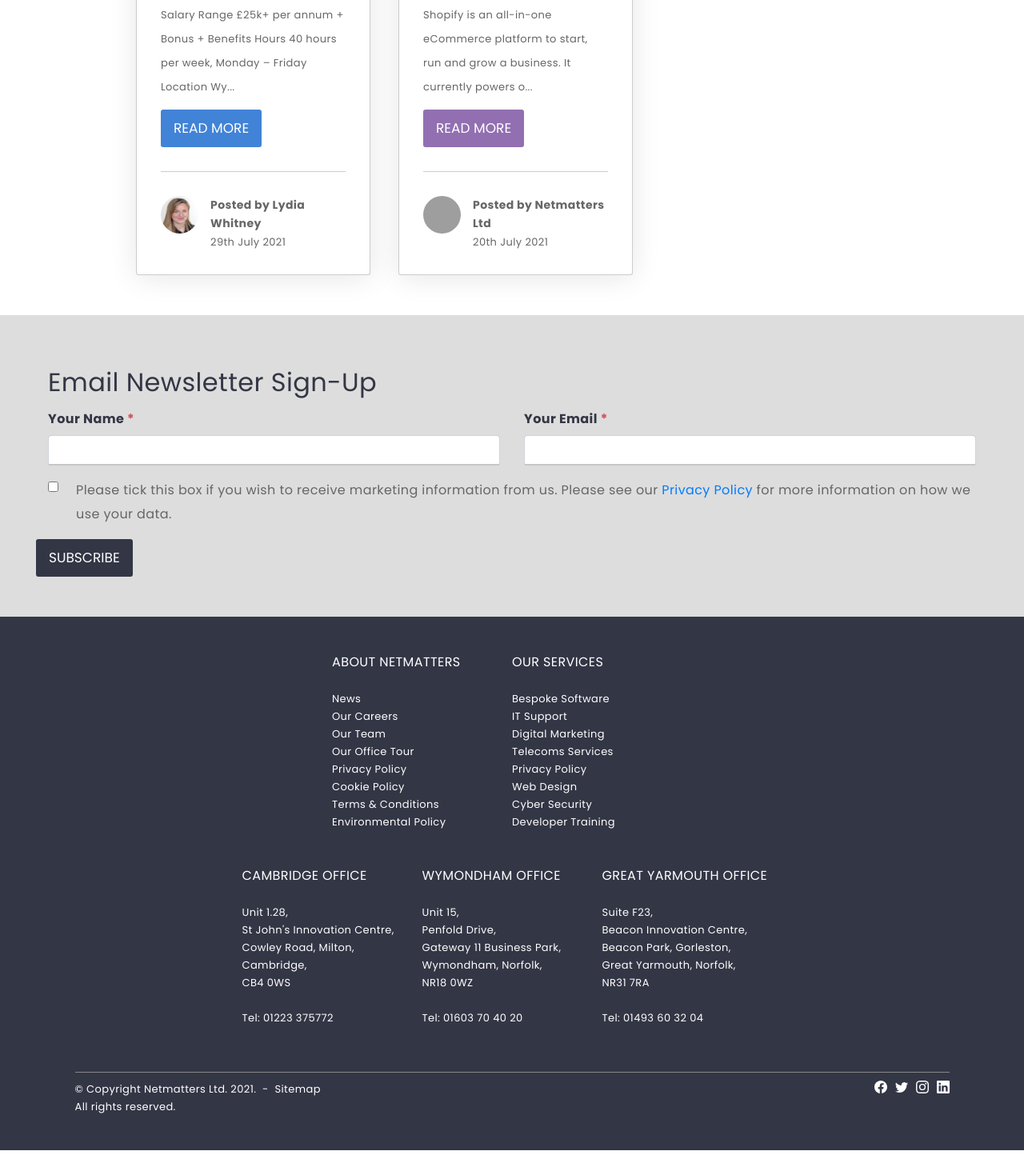
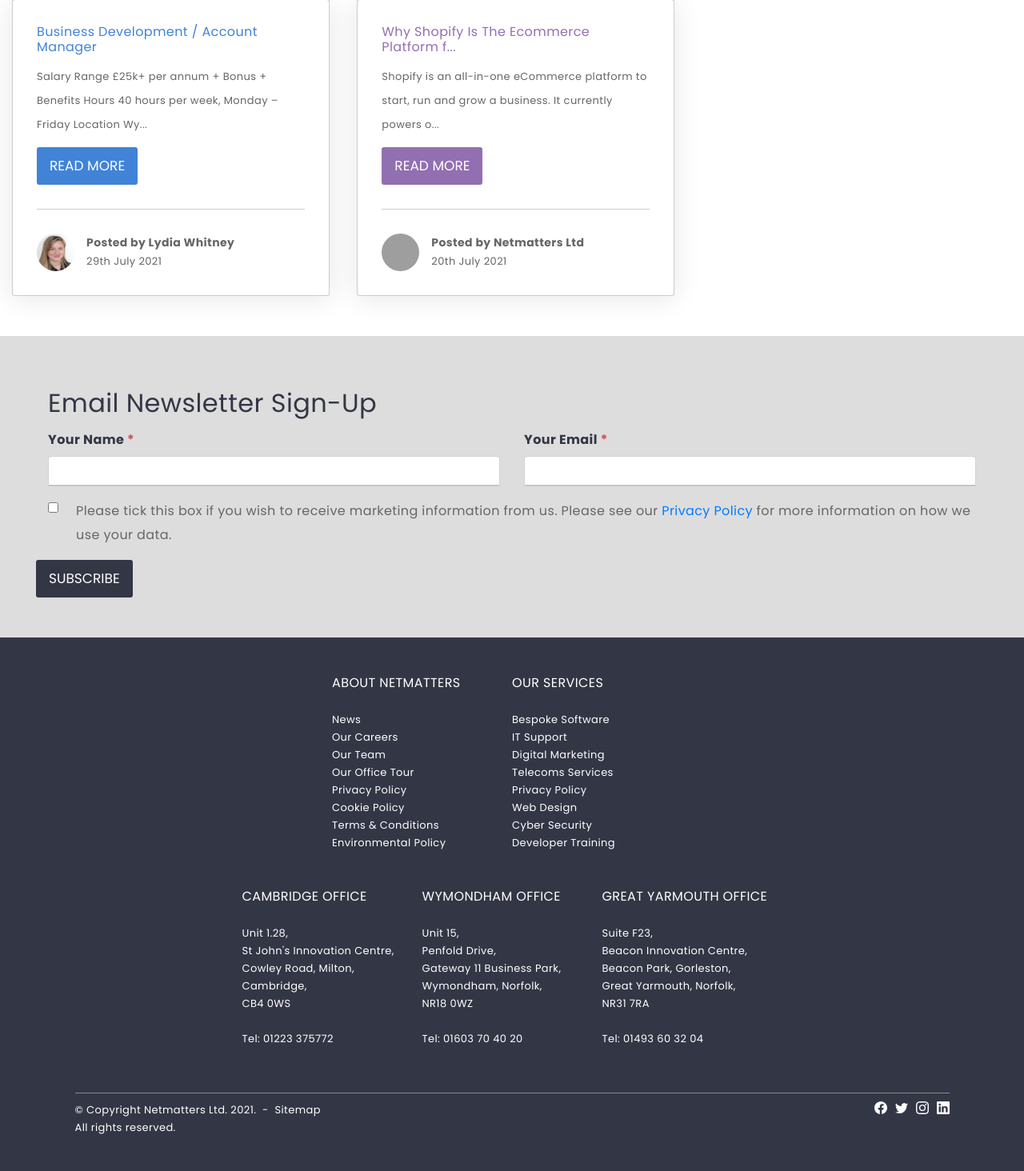
Before and after one commit to Bellybones-inc/Netmatters-Website, a PHP site: page / in a window 1280 px wide. Shown: the part 2885-4349 px from the top of the page at 80% size. Before the commit the page ends 4323 px from the top, so only its background shows below. Run offline with PHP 8.4, Linux system fonts and the light colour scheme; grey boxes are pictures that could not be loaded.

Commit message:
About to start making changes.

```diff
--- a/SCSS/styles.css
+++ b/SCSS/styles.css
@@ -98,7 +98,7 @@ body {
   padding-bottom: 20px;
 }
 
-.top_container {
+.container {
   display: flex;
   width: 100%;
   flex-direction: row;
@@ -647,11 +647,5 @@ h4 {
     text-align: center;
   }
 }
-@media (min-width: 992px) {
-  .container-fluid {
-    width: 970px;
-    object-position: center;
-  }
-}
 
 /*# sourceMappingURL=styles.css.map */
--- a/SCSS/styles.scss
+++ b/SCSS/styles.scss
@@ -28,7 +28,7 @@
     padding-bottom: 20px;
 }
 
-.top_container {
+.container {
     display: flex;
     width: 100%;
     flex-direction: row;
@@ -278,7 +278,6 @@ p:first-child {
   border-color: $color-text-dark;
   color: #333645;
 }
-
                             /***************************
                             ****************************
                                 Careers section header
@@ -608,24 +607,3 @@ h4 {
     text-align: center;
   }
 }
-
-// @media (min-width: 1260px){
-// .container-fluid {
-//   width: 1200px;
-//   object-position: center;
-// }
-// }
-
-@media (min-width: 992px){
-.container-fluid {
-  width: 970px;
-  object-position: center;
-}
-}
-//
-//  @media (min-width: 768px) {
-//  .container-fluid {
-//     width: 750px;
-//       object-position: center;
-//   }
-// }
```
Also changed, not shown: 1 other file. Lines whose indentation alone changed are shown as unchanged.
